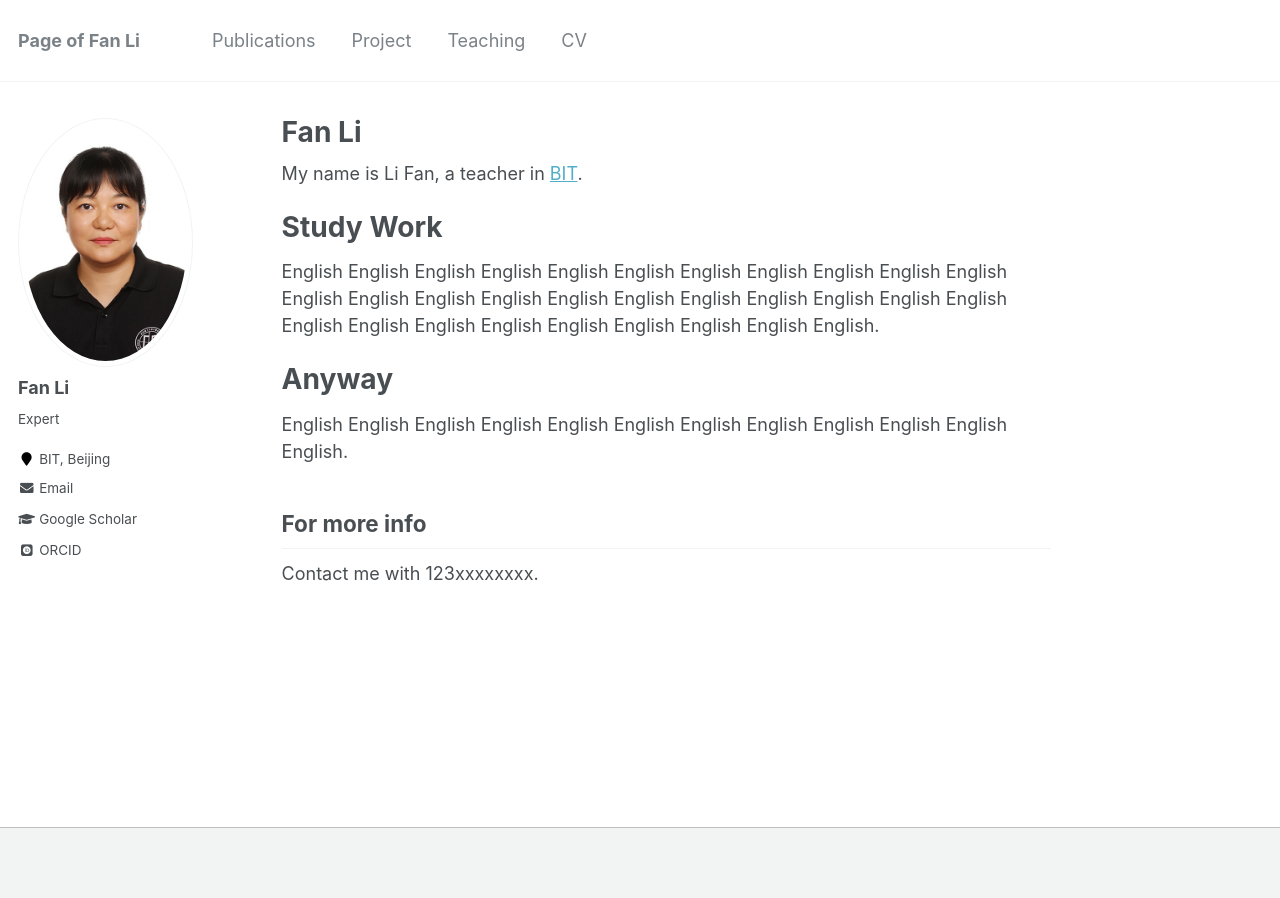
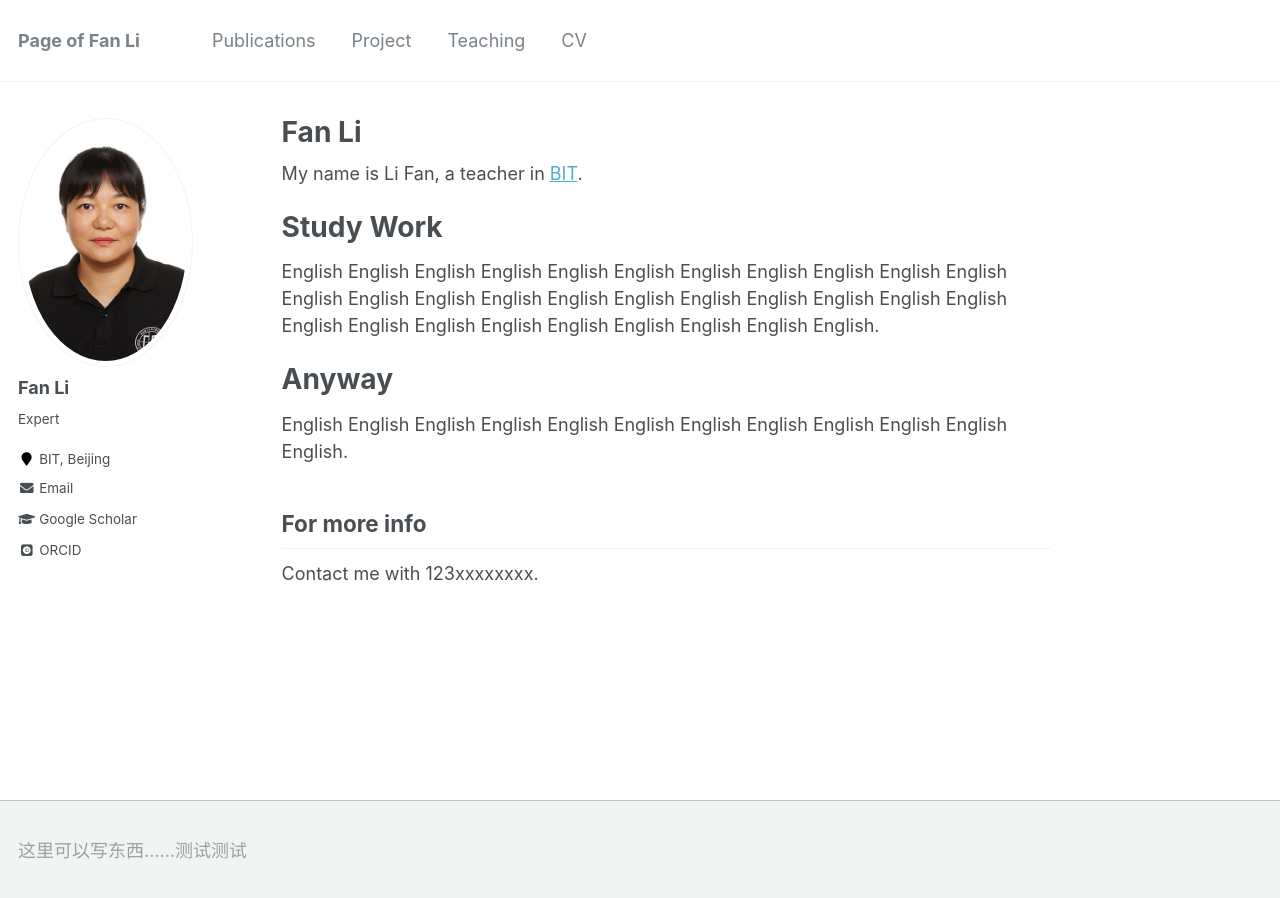
Before and after one commit to LeeLaughAn/LeeLaughAn.github.io, a Jekyll site: the page built from _pages/about.md, in a window 1280 px wide. Built offline with Jekyll 4.4.1, drawn with Linux system fonts in a browser that asks for light colours; some web fonts are replaced.

Commit message:
Update custom.html

```diff
--- a/_includes/footer/custom.html
+++ b/_includes/footer/custom.html
@@ -2,4 +2,5 @@
 <!--
 <a href="/sitemap/">Sitemap</a>
 -->
+这里可以写东西……测试测试
 <!-- end custom footer snippets -->
```
